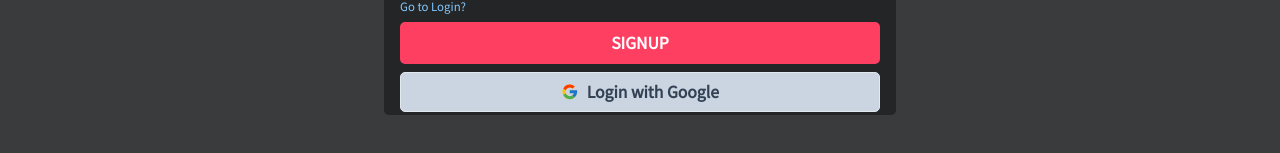
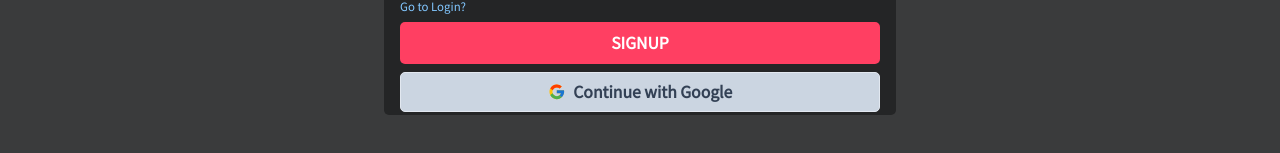
Before and after one commit to ra463/voosh-client, a React (Create React App) app: page /register in a window 1280 px wide. Shown: the part 605-758 px from the top of the page. Built offline with nearby package versions, Linux system fonts and the light colour scheme; no server answers.

Commit message:
some changes

```diff
--- a/src/components/styles/Home.scss
+++ b/src/components/styles/Home.scss
@@ -87,3 +87,15 @@
         }
     }
 }
+
+@media screen and (max-width: 580px) {
+    .home {
+        .heading {
+            .filters {
+                flex-direction: column;
+                gap: 1rem;
+                align-items: flex-start;
+            }
+        }
+    }
+}
--- a/src/pages/Register.jsx
+++ b/src/pages/Register.jsx
@@ -168,7 +168,7 @@ const Register = () => {
           <button disabled={loading} type="submit">
             {loading ? <PulseLoader color="#fff" size={5} /> : "SIGNUP"}
           </button>
-          <button className="google" onClick={googleLogin}><FcGoogle /> Login with Google</button>
+          <button className="google" onClick={googleLogin}><FcGoogle /> Continue with Google</button>
         </form>
       </div>
     </>
```
